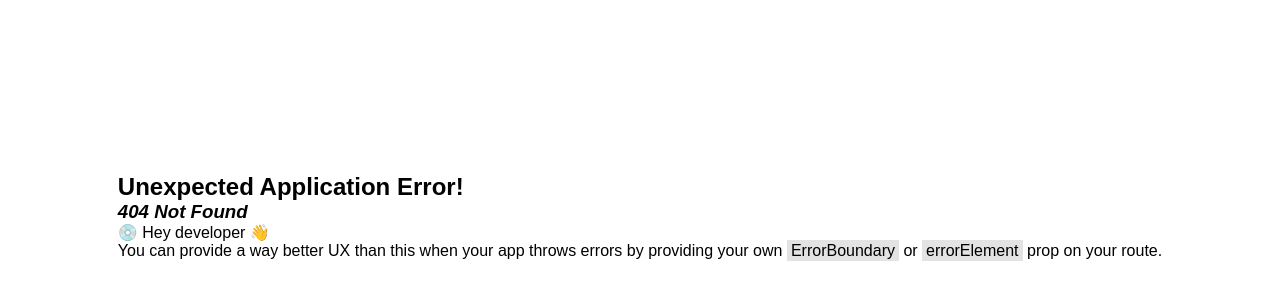
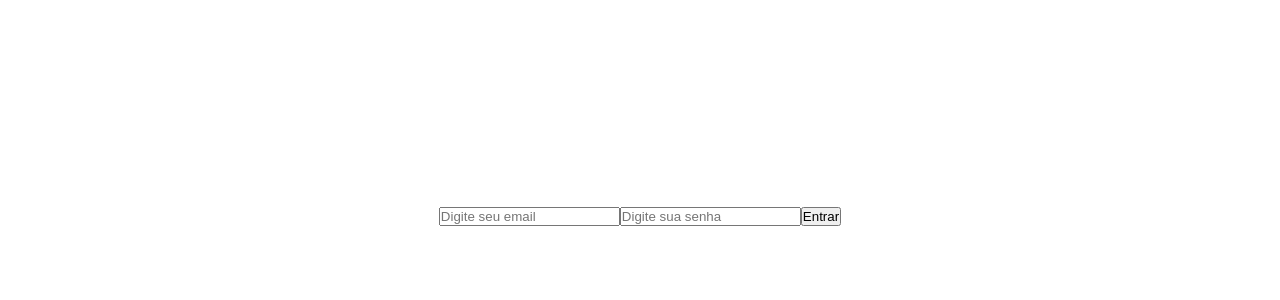
Before and after one commit to LeonardoStu/Cadastro-front-end, a React (Vite) app: page /login in a window 1280 px wide. Before the commit this address had no page. Shown: the part 184-484 px from the top of the page. Built offline with nearby package versions, Linux system fonts and the light colour scheme.

Commit message:
Feito a logica do login

```diff
--- /dev/null
+++ b/src/routers/Login/index.tsx
@@ -0,0 +1,33 @@
+import { useState } from "react"
+import api from "../../api/api"
+
+
+export default function Login() {
+    const [email, setEmail] = useState('')
+    const [password, setPassword] = useState('')
+    const [error, setError] = useState('')
+
+    const handleLogin = async(e: React.FormEvent) => {
+        e.preventDefault()
+        try {
+            const response = await api.post('/login', { email, password })
+
+            const token = sessionStorage.setItem('token', response.data.token)
+
+            setError(response.data.msg)
+            console.log(sessionStorage.getItem('token'))
+            console.log('Login bem sucedido')
+        } catch (error) {
+            console.log(error)
+        }
+    }
+
+    return<>
+        <form onSubmit={handleLogin}>
+            <input type="email" id="email" placeholder="Digite seu email" value={email} onChange={(e) => setEmail(e.target.value)}/>
+            <input type="password" id="password" placeholder="Digite sua senha" value={password} onChange={(e) => setPassword(e.target.value)}/>
+            <button type="submit">Entrar</button>
+            {error && <p>{error}</p>}
+        </form>
+    </>
+}
--- a/src/routers/Register/style.module.scss
+++ b/src/routers/Register/style.module.scss
@@ -8,7 +8,6 @@
     background-color: $primary-color;
     padding: 35px;
     border-radius: 15px;
-    border: 2px solid black;
     box-shadow: 6px 6px 10px 0px #0000006b;}
 .title{
     text-align: center;
@@ -26,6 +25,7 @@
     padding-left: 5px;
     margin-right: 5px;
     font-weight: bold;
+    color: $word-color;
 }
 .input{
     width: 400px;
--- a/style/color.module.scss
+++ b/style/color.module.scss
@@ -1,2 +1,2 @@
 $primary-color: rgb(255, 0, 0);
-$word-color: white;
+$word-color: rgb(0, 0, 0);
```
Also changed, not shown: src/main.tsx (+7 -2 lines), src/routers/Login/style.module.scss (added).
